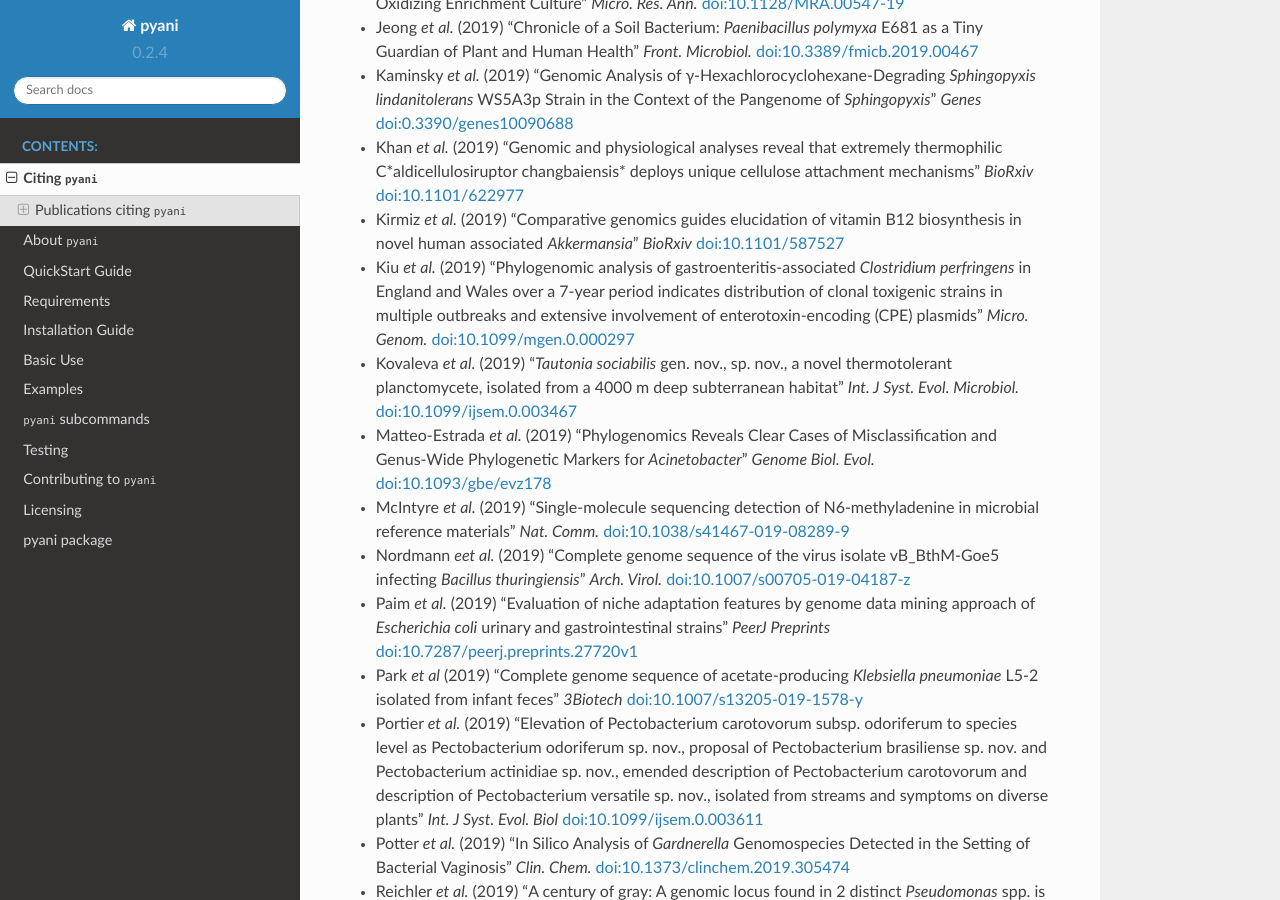
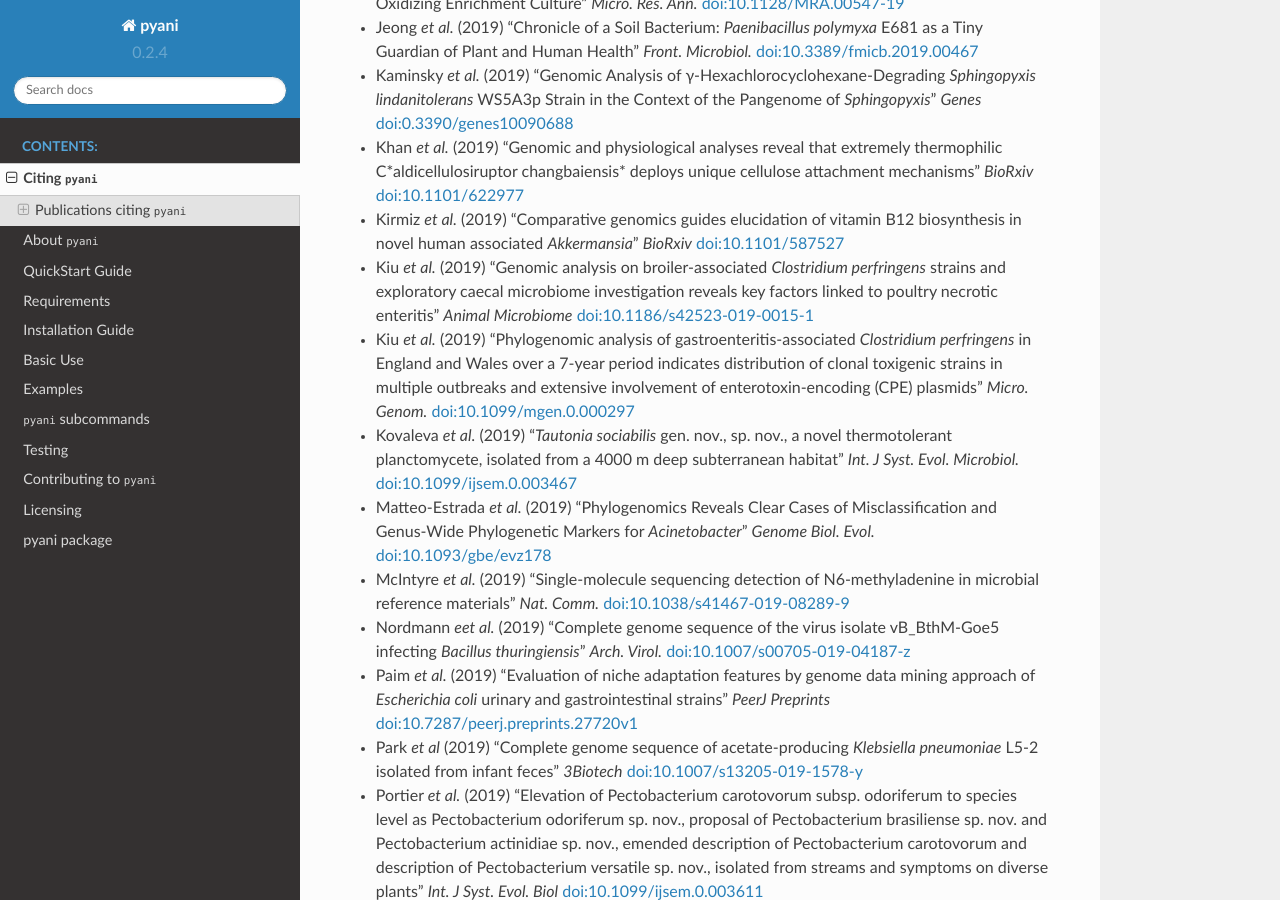
Before and after one commit to widdowquinn/pyani, a Sphinx documentation site: the page built from docs/citations.rst, in a window 1280 px wide and 900 px high, scrolled down 2640 px. Built offline with Sphinx 7.4.7 and the Read the Docs theme 2.0.0, drawn with Linux system fonts in a browser that asks for light colours.

Commit message:
add Kiu et al. 2019 Animal Microb citation to docs

```diff
--- a/docs/citations.rst
+++ b/docs/citations.rst
@@ -84,6 +84,7 @@ If you are using ``pyani``, you are in good company. These authors and manuscrip
 * Kaminsky *et al.* (2019) "Genomic Analysis of γ-Hexachlorocyclohexane-Degrading *Sphingopyxis lindanitolerans* WS5A3p Strain in the Context of the Pangenome of *Sphingopyxis*" *Genes* `doi:0.3390/genes10090688 <https://doi.org/0.3390/genes10090688>`_
 * Khan *et al.* (2019) "Genomic and physiological analyses reveal that extremely thermophilic C*aldicellulosiruptor changbaiensis* deploys unique cellulose attachment mechanisms" *BioRxiv* `doi:10.1101/622977 <https://doi.org/10.1101/622977>`_
 * Kirmiz *et al.* (2019) "Comparative genomics guides elucidation of vitamin B12 biosynthesis in novel human associated *Akkermansia*" *BioRxiv* `doi:10.1101/587527 <https://doi.org/10.1101/587527>`_
+* Kiu *et al.* (2019) "Genomic analysis on broiler-associated *Clostridium perfringens* strains and exploratory caecal microbiome investigation reveals key factors linked to poultry necrotic enteritis" *Animal Microbiome* `doi:10.1186/s42523-019-0015-1 <https://doi.org/10.1186/s42523-019-0015-1>`_
 * Kiu *et al.* (2019) "Phylogenomic analysis of gastroenteritis-associated *Clostridium perfringens* in England and Wales over a 7-year period indicates distribution of clonal toxigenic strains in multiple outbreaks and extensive involvement of enterotoxin-encoding (CPE) plasmids" *Micro. Genom.* `doi:10.1099/mgen.0.000297 <https://doi.org/10.1099/mgen.0.000297>`_
 * Kovaleva *et al.* (2019) "*Tautonia sociabilis* gen. nov., sp. nov., a novel thermotolerant planctomycete, isolated from a 4000 m deep subterranean habitat" *Int. J Syst. Evol. Microbiol.* `doi:10.1099/ijsem.0.003467 <https://doi.org/10.1099/ijsem.0.003467>`_
 * Matteo-Estrada *et al.* (2019) "Phylogenomics Reveals Clear Cases of Misclassification and Genus-Wide Phylogenetic Markers for *Acinetobacter*" *Genome Biol. Evol.* `doi:10.1093/gbe/evz178 <https://doi.org/10.1093/gbe/evz178>`_
```
